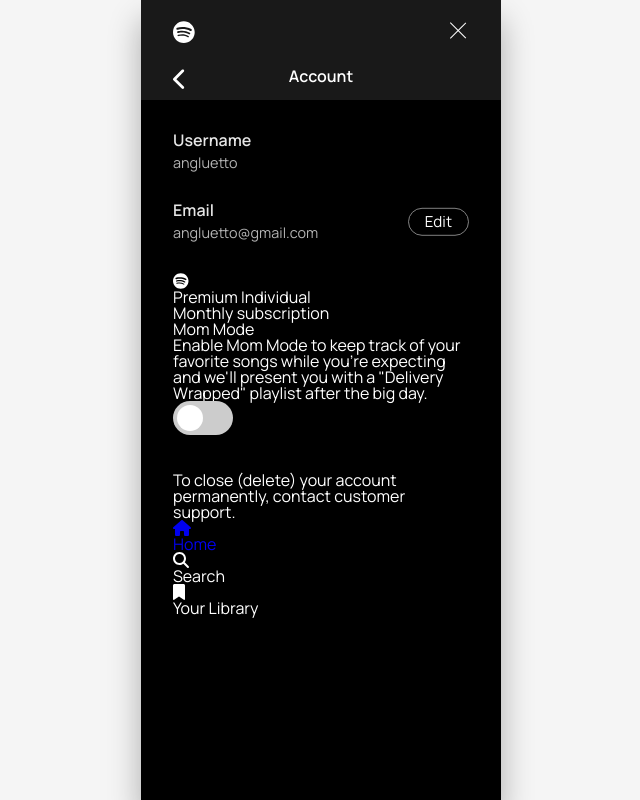
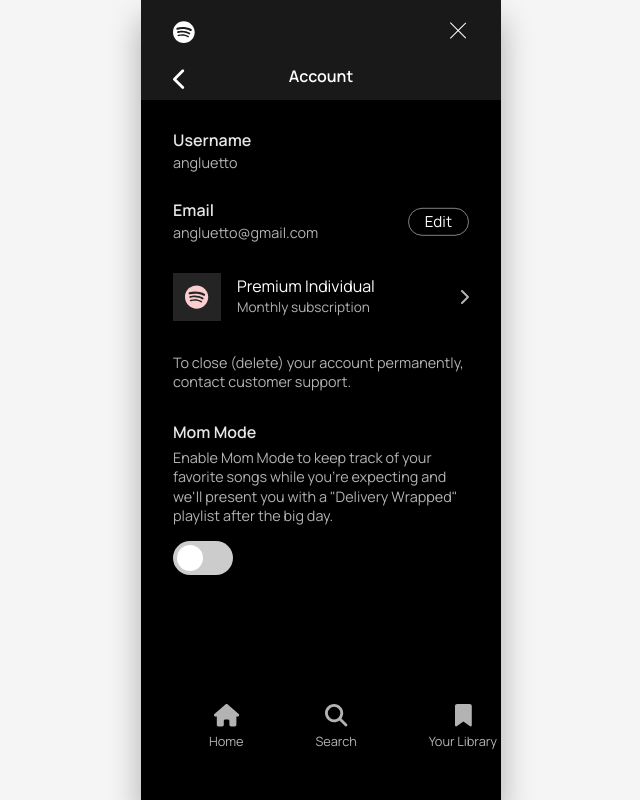
Before and after one commit to canosaer/delivery-wrapped, a React (Create React App) app: page /mom-mode in a window 1280 px wide. Shown: the whole page, without its empty margins (319-959 px from the left). Built offline with nearby package versions, Linux system fonts and the light colour scheme.

Commit message:
mom mode

```diff
--- a/src/styles/_mom-mode.scss
+++ b/src/styles/_mom-mode.scss
@@ -32,11 +32,13 @@
     }
 
     &__container{
+        @include mixins.default-grid;
         padding: 2rem;
     }
 
     .data-row{
         position: relative;
+        margin-bottom: 2rem;
 
         &__heading{
             font-weight: 600;
@@ -47,7 +49,6 @@
         &__text{
             font-size: 0.9rem;
             opacity: 0.7;
-            margin-bottom: 2rem;
         }
 
         &__button{
@@ -63,11 +64,72 @@
         }
     }
 
+    .account-row{
+        @include mixins.default-grid;
+        margin-bottom: 2rem;
+
+        &__image-slot{
+            @include mixins.default-grid;
+            grid-row: 1/3;
+            grid-column: 1/2;
+            background: #242424;
+            width: 3rem;
+            height: 3rem;
+        }
+
+        &__logo{
+            place-self: center center;
+            font-size: 1.5rem;
+            color: var(--pink);
+        }
+
+        &__heading{
+            grid-row: 1/2;
+            grid-column: 1/2;
+            margin-left: 4rem;
+            margin-top: 0.3rem;
+        }
+
+        &__text{
+            grid-row: 2/3;
+            grid-column: 1/2;
+            margin-left: 4rem;
+            margin-top: 0.1rem;
+            font-size: 0.85rem;
+            opacity: 0.7;
+        }
+
+        &__arrow{
+            grid-row: 1/3;
+            grid-column: 1/2;
+            place-self: center end;
+            opacity: 0.7;
+            cursor: pointer;
+        }
+    }
+
+    .mom-mode{
+        &__heading{
+            font-weight: 600;
+            opacity: 0.9;
+            margin-bottom: 0.5rem;
+        }
+
+        &__text{
+            font-size: 0.9rem;
+            opacity: 0.7;
+            margin-bottom: 1rem;
+            line-height: 1.35;
+        }
+    }
+
     &__switch{
         position: relative;
         display: inline-block;
         width: 60px;
         height: 34px;
+        place-self: center start;
+        margin-bottom: 1rem;
     }
 
     &__checkbox{
@@ -76,11 +138,11 @@
         height: 0;
 
         &:checked + .mom-mode__slider{
-            background-color: #2196F3;
+            background-color: var(--pink);
         }
 
         &:focus + .mom-mode__slider{
-            box-shadow: 0 0 1px #2196F3;
+            box-shadow: 0 0 1px var(--pink);
         }
 
         &:checked + .mom-mode__slider:before{
@@ -115,4 +177,54 @@
             border-radius: 50%;
         }
     }
+
+    .date-row{
+        margin-bottom: 2rem;
+
+        &__heading{
+            margin-bottom: 0.5rem;
+        }
+
+        &__input{
+            font-family: var(--font);
+            border-radius: 0.7rem;
+            padding: 0.2rem 0.25rem;
+        }
+    }
+
+    .cancel{
+        font-size: 0.9rem;
+        opacity: 0.7;
+        line-height: 1.35;
+        margin-bottom: 2rem;
+    }
+
+    .nav-row{
+        display: flex;
+        position: absolute;
+        bottom: 0;
+        justify-content: space-around;
+        width: 100%;
+        height: 6rem;
+
+        &__item{
+            @include mixins.default-grid;
+            grid-auto-rows: max-content;
+            cursor: pointer;
+        }
+
+        &__icon{
+            color: white;
+            opacity: 0.7;
+            place-self: center center;
+            margin-bottom: 0.55rem;
+            font-size: 1.4rem;
+        }
+
+        &__caption{
+            font-size: 0.8rem;
+            color: white;
+            opacity: 0.7;
+        }
+    }
 }
--- a/src/views/MomMode.js
+++ b/src/views/MomMode.js
@@ -30,12 +30,14 @@
                 <div className="account-row">
                     <figure className="account-row__image-slot">
                         <FontAwesomeIcon className="account-row__logo" icon={["fab", "spotify"]} />
-                        <h2 className="account-row__heading">Premium Individual</h2>
-                        <h2 className="account-row__text">Monthly subscription</h2>
                     </figure>
+                    <h2 className="account-row__heading">Premium Individual</h2>
+                    <h2 className="account-row__text">Monthly subscription</h2>
+                    <FontAwesomeIcon className="account-row__arrow" icon={"chevron-right"} />
                 </div>
+                <p className="cancel">To close (delete) your account permanently, contact customer support.</p>
                 <h3 className="mom-mode__heading">Mom Mode</h3>
-                <p className="mom-mode__description">Enable Mom Mode to keep track of your favorite songs while you're expecting and we'll present you with a "Delivery Wrapped" playlist after the big day.</p>
+                <p className="mom-mode__text">Enable Mom Mode to keep track of your favorite songs while you're expecting and we'll present you with a "Delivery Wrapped" playlist after the big day.</p>
                 <label className="mom-mode__switch">
                     <input className="mom-mode__checkbox" type="checkbox" onClick={() => {setMomMode(!momMode)}}/>
                     <span className="mom-mode__slider"></span>
@@ -44,7 +46,6 @@
                     <h4 className="date-row__heading">Due Date</h4>
                     <input className="date-row__input" type="date" />
                 </label>
-                <p className="cancel">To close (delete) your account permanently, contact customer support.</p>
                 <div className="nav-row">
                     <Link to="/" className="nav-row__item">
                         <FontAwesomeIcon className="nav-row__icon" icon={"house"} />
```
